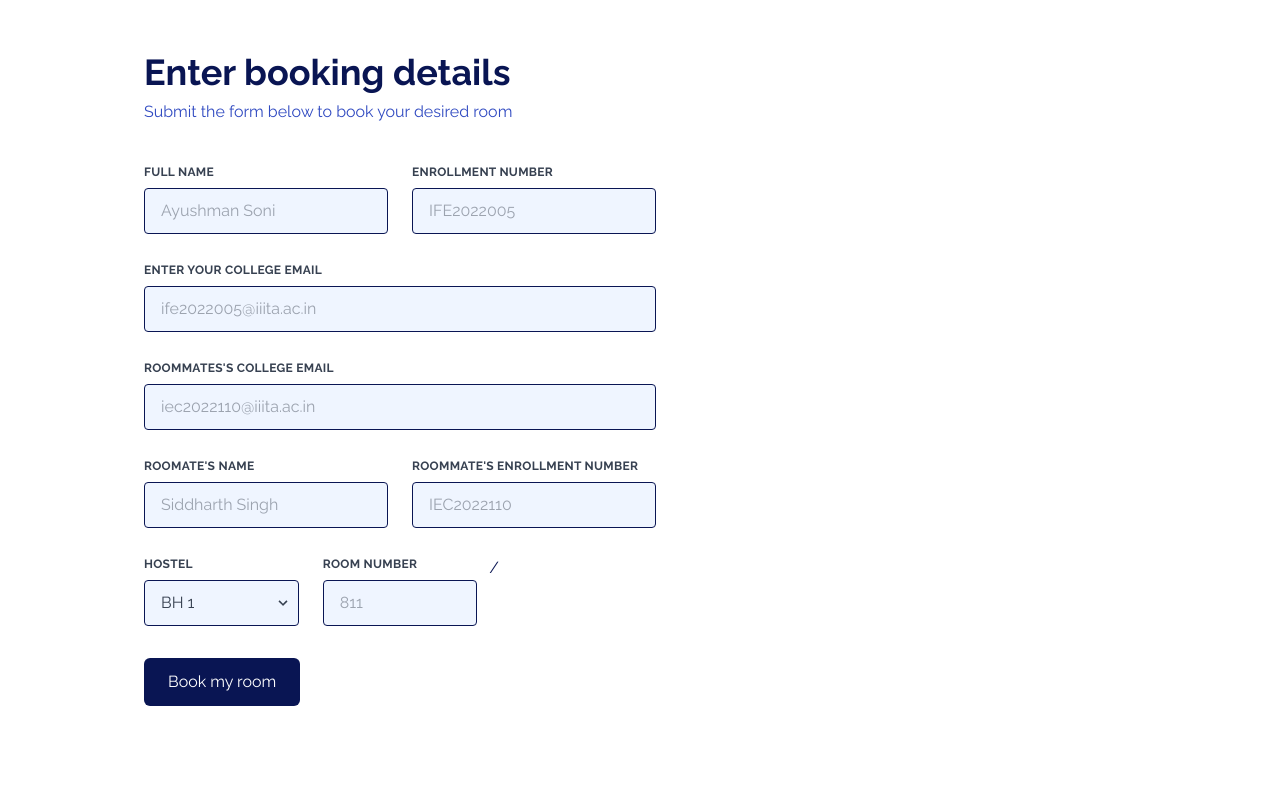
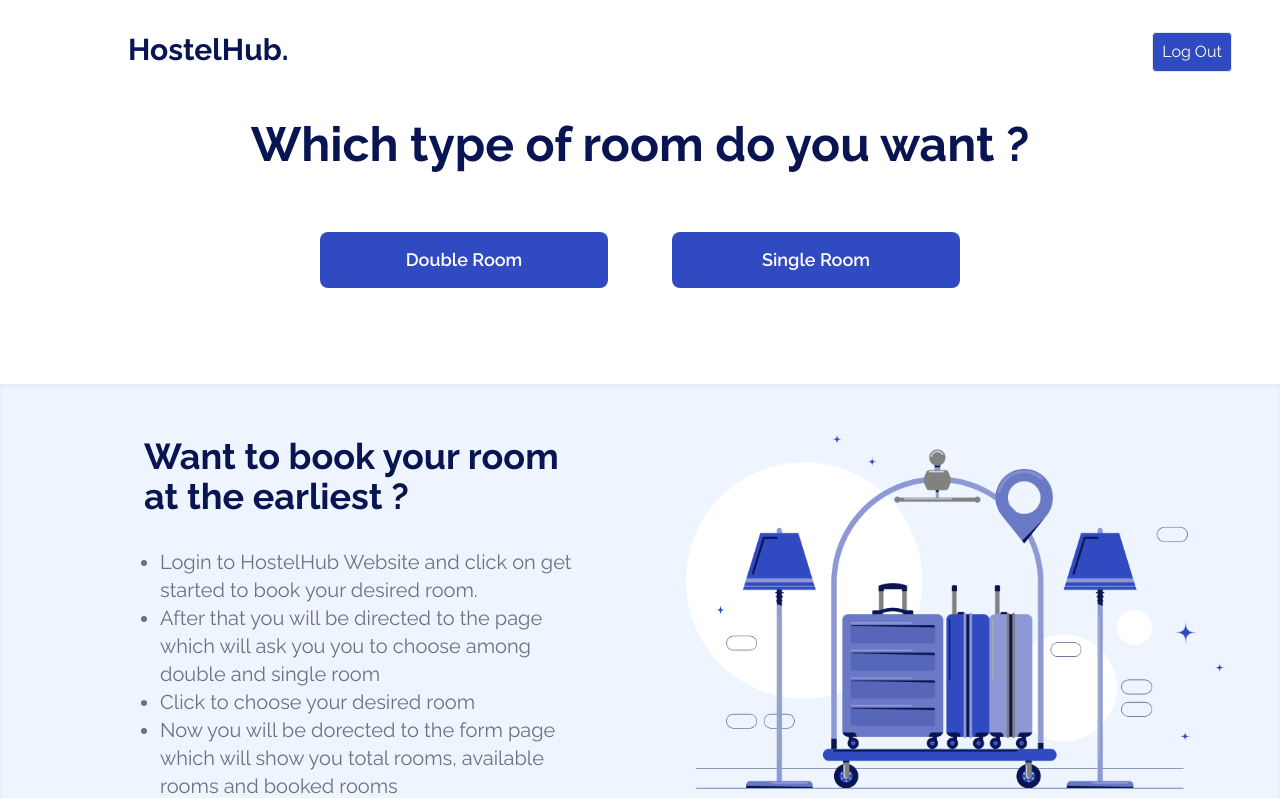
Before and after one commit to AyushmanSoni/HostelHub-Frontend, a React (Create React App) app in the folder hostelhub/: page /booking in a window 1280 px wide. Shown: the top 798 px of the page. Built offline with nearby package versions, Linux system fonts and the light colour scheme.

Commit message:
added routes to booking and added types page

```diff
--- a/hostelhub/src/App.js
+++ b/hostelhub/src/App.js
@@ -12,6 +12,7 @@ import NewLogin from "./components/NewLogin";
 import RoomType from "./components/RoomType";
 import SingleRoomForm from "./components/SingleRoomForm";
 import { Routes, Route } from 'react-router-dom';
+import Types from "./components/Types";
 
 // import Typeofroom from "./components/Typeofroom";
 // import BookPage from "./components/BookPage"
@@ -23,7 +24,8 @@ function App() {
     <Routes>
           <Route path='/' element={<NewLogin/>} />
          <Route path='/home' element={<Hero/>} />
-         <Route path='/booking' element={<Booking/>}/>
+         <Route path='/booking' element={<Types/>}/>
+         <Route path='/double' element={<Booking/>}/>
     </Routes>
     </>
     // <div>
--- a/hostelhub/src/components/Hero.jsx
+++ b/hostelhub/src/components/Hero.jsx
@@ -12,7 +12,7 @@ const Hero = () => {
 
     <div className='text-black'>
       <NavBar/>
-        <div className='max-w-[800px] w-full h-[400px] sm:h-[320px] pt-28 mx-auto text-center flex flex-col justify-center '>
+        <div className=' max-w-[800px] w-full h-[400px] sm:h-[320px] pt-48 mx-auto text-center flex flex-col justify-center '>
             <p className='text-[#304AC1] font-bold p-2'>ELEVATE YOUR EXPERIENCE</p>
             <h1 className='md:text-5xl sm:text-4xl text-3xl font-bold md:py-4 text-[#091553]'>Revolutionise your hostel booking</h1>
             <div className='flex sm:flex-row justify-center '>
@@ -24,13 +24,13 @@ const Hero = () => {
             </div>
 
         </div>
-        <div className='flex'>
+        <div className='flex pt-16'>
           <div>
             <img className='h-[320px] w-[450px]' src={vec2} alt="" />
           </div>
           <div className='pl-56 pr-36 justify-center items-center '>
           <Link to = "/booking">
-          <button className='text-white bg-[#091553] hover:bg-[#304AC1] w-[200px] rounded-md font-medium my-6 mx-auto py-3'>Book my room</button>  </Link>
+          <button className='text-white bg-[#091553] hover:bg-[#304AC1] w-[200px] rounded-md font-medium my-6 mx-auto py-3'>Book my room</button></Link>
           </div>
           <div>
             <img className=' ml-20 h-[320px] w-[450px]' src={vec1} alt="" />
--- /dev/null
+++ b/hostelhub/src/components/Types.jsx
@@ -0,0 +1,33 @@
+import React from 'react'
+import AboutDouble from './AboutDouble'
+import Footer from './Footer'
+import { Link } from 'react-router-dom'
+
+
+const Types = () => {
+  return (
+    <div>
+        <div className='shadow-lg pb-24'>
+        <div className='flex mt-8'>
+            <h1 className=' text-3xl font-bold text-[#091553] ml-32 w-[80%]'>HostelHub.</h1>
+            <button className='text-white bg-[#304AC1] hover:font-semibold hover:bg-[#EFF5FF] hover:text-[#091553] border w-20 h-10 items-center rounded '>Log Out</button>
+        </div>
+        <div>
+            <div className='pt-12'>
+                <h1 className='font-bold sm:text-5xl text-3xl px-12 text-center text-[#091553]'>Which type of room do you want ?</h1>
+            </div>
+            <div className='flex justify-center pt-16 gap-16'>
+               <Link to = "/double">
+                <button className='py-3.5 w-72 sm:w-72 rounded-lg bg-[#304AC1] text-[#ffffff] font-semibold text-2xl sm:text-lg hover:bg-[#435cd0] '>Double Room</button> </Link>
+                <button className='py-3.5 w-72 sm:w-72 rounded-lg bg-[#304AC1] text-[#ffffff] font-semibold text-2xl sm:text-lg hover:bg-[#435cd0]'>Single Room</button>
+            </div>
+        </div>
+    </div>
+    <AboutDouble/>
+    <Footer/>
+    </div>
+
+  )
+}
+
+export default Types
```
